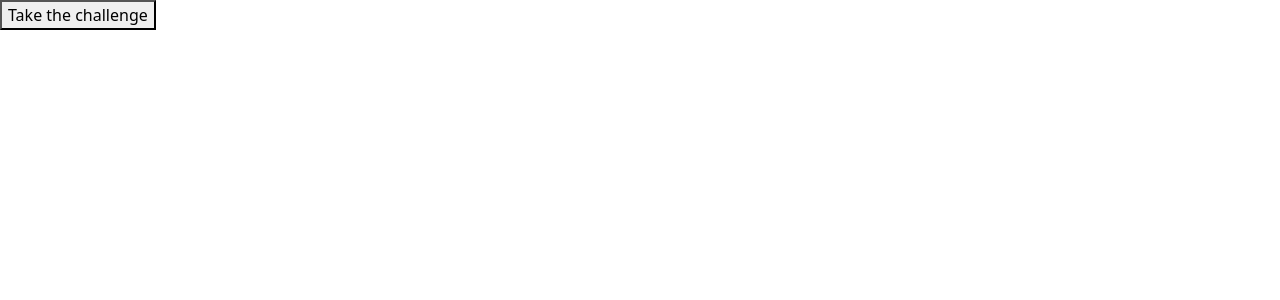
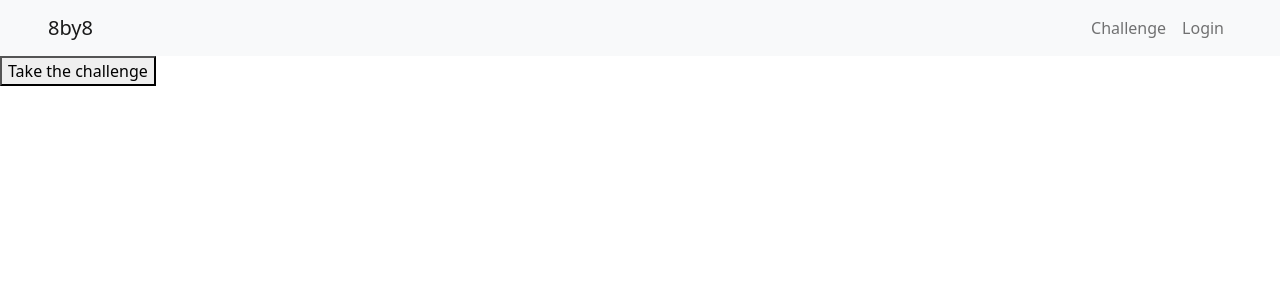
Before and after one commit to 8by8-org/web-app, a React (Create React App) app: page / in a window 1280 px wide. Shown: the top 300 px of the page. Built offline with nearby package versions, Linux system fonts and the light colour scheme; no server answers.

Commit message:
Add navbar

```diff
--- a/src/components/App.js
+++ b/src/components/App.js
@@ -6,20 +6,22 @@ import LandingPage from './LandingPage';
 import Login from './LoginPage';
 import Logout from './Logout';
 import PrivateRoute from './PrivateRoute';
+import SiteNavbar from './SiteNavbar';
 
 function App() {
     return (
         <>
-            <Router>
-                <AuthProvider>
+            <AuthProvider>
+                <SiteNavbar />
+                <Router>
                     <Switch>
                         <Route exact path='/' component={LandingPage} />
                         <Route path='/login' component={Login} />
                         <PrivateRoute path='/challenge' component={ChallengePage} />
                         <PrivateRoute path='/logout' component={Logout} />
                     </Switch>
-                </AuthProvider>
-            </Router>
+                </Router>
+            </AuthProvider>
         </>
     );
 }
--- /dev/null
+++ b/src/components/SiteNavbar.js
@@ -0,0 +1,21 @@
+import React from 'react'
+import { Nav, Navbar } from 'react-bootstrap'
+import { useAuth } from '../contexts/AuthContext'
+
+export default function SiteNavbar() {
+    const { currentUser } = useAuth();
+    return (
+        <Navbar expand="sm" bg="light" className="px-sm-5 px-2">
+            <Navbar.Brand href="/">
+                8by8
+            </Navbar.Brand>
+            <Navbar.Toggle />
+            <Navbar.Collapse>
+                <Nav className="ms-auto">
+                    <Nav.Link href="/challenge">Challenge</Nav.Link>
+                    {currentUser ? <Nav.Link href="/logout">Logout</Nav.Link> : <Nav.Link href="/login">Login</Nav.Link>}
+                </Nav>
+            </Navbar.Collapse>
+        </Navbar>
+    )
+}
```
